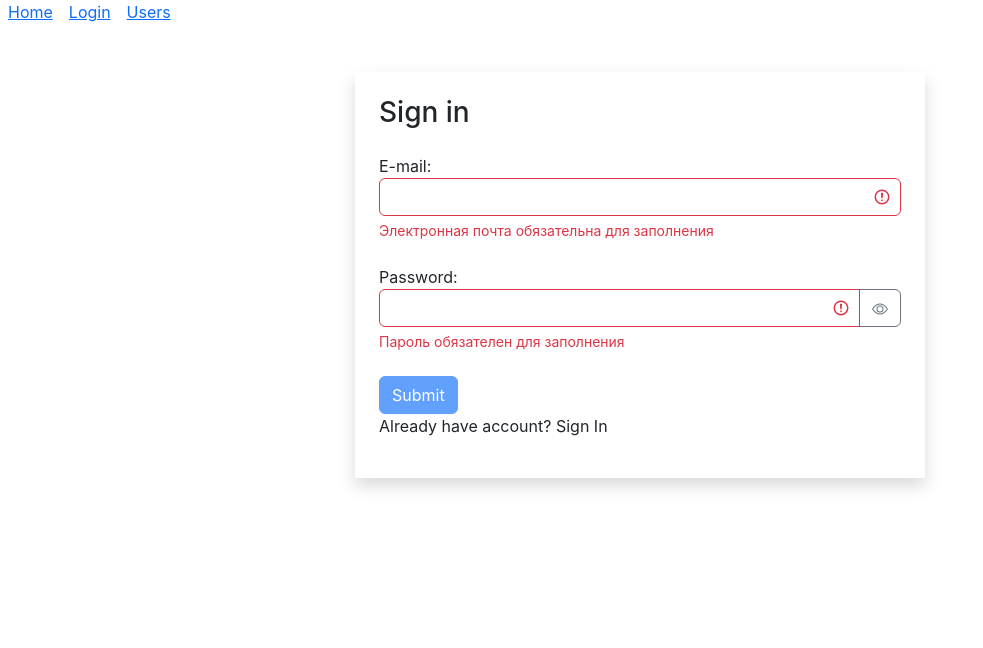
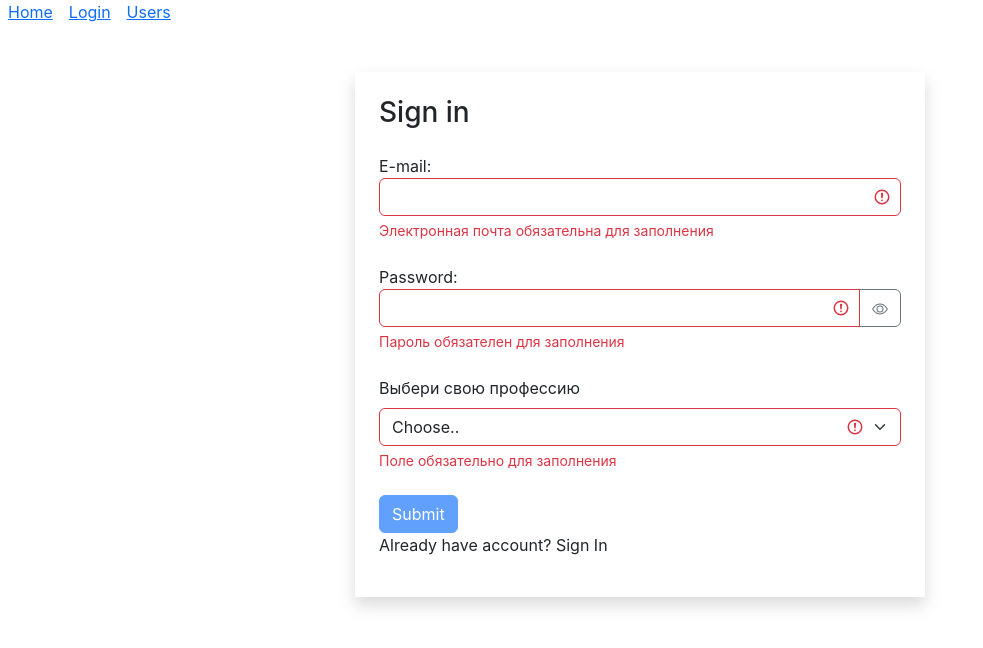
Before and after one commit to DmitriyKanischev/Fast-app-beta, a React (Create React App) app: page /login/1 in a window 1280 px wide. Both pictures are taken after a click on the button "Sign Up". Shown: the top 648 px of the page, without its empty margins (0-983 px from the left). Built offline with nearby package versions, Linux system fonts and the light colour scheme.

Commit message:
SelectField created

```diff
--- /dev/null
+++ b/src/components/common/form/SelectField.jsx
@@ -0,0 +1,54 @@
+import React from 'react';
+import PropTypes from "prop-types";
+
+const SelectField = ({label, value, onChange, defaultOption, options, error}) => {
+
+    const getInputClasses = () => {
+        return "form-select "+(error ? 'is-invalid': 'is-valid')
+    }
+
+    const optionsArray = !Array.isArray(options) && typeof(options) === "object" ?
+        Object.keys(options).map(optionName=>(
+            {
+                name:options[optionName].name,
+                value:options[optionName]._id
+            })) : options;
+
+    return (
+        <div className='mb-4'>
+                            <label htmlFors="validationCustom04" className='form-label'>{label}</label>
+                            <select
+                                className={getInputClasses()}
+                                id='validationCustom04'
+                                name='profession'
+                                value={value}
+                                onChange={onChange}>
+                                <option
+                                        disabled value="">
+                                        {defaultOption}
+                                </option>
+                                {
+                                    optionsArray && optionsArray.map(option=>
+                                        <option
+                                            value={option.value}
+                                            key={option.value}>
+                                            {option.name}
+                                        </option>
+                                    )
+                                }
+                            </select>
+                            {error && <div className='invalid-feedback'>{error}</div>}
+                        </div>
+     );
+}
+SelectField.propTypes = {
+    defaultOption:PropTypes.string,
+    label:PropTypes.string,
+    value:PropTypes.string,
+    onChange:PropTypes.func,
+    error:PropTypes.string,
+    options:PropTypes.oneOfType([PropTypes.object, PropTypes.array])
+}
+
+
+export default SelectField;
--- a/src/components/ui/SignUpForm.jsx
+++ b/src/components/ui/SignUpForm.jsx
@@ -1,11 +1,18 @@
 import React, {useEffect, useState} from 'react';
 import TextField from '../common/form/TextField';
 import { validator } from '../../utils/validator';
+import api from '../../api';
+import SelectField from '../common/form/SelectField';
 
 
 const SignUpForm = () => {
-    const [data, setData] = useState({email:"",password:""});
-    const [errors, setErrors] = useState({})
+    const [data, setData] = useState({email:"",password:"", profession: ""});
+    const [professions, setProfession] = useState();
+    const [errors, setErrors] = useState({});
+
+    useEffect(() => {
+        api.professions.fetchAll().then((data)=>setProfession(data))
+    }, [])
     const handleChange = ({target}) => {
         setData((prevState) => ({
             ...prevState,
@@ -23,6 +30,9 @@ const SignUpForm = () => {
             isContainDigit: {message: "Пароль должен содержать цифру"},
             minLength: {message: "Минимальная длина пароля - 8 символов", value: 8}
         },
+        profession: {
+            isRequired: {message: "Поле обязательно для заполнения"}
+        }
     }
     useEffect(()=>{
         validate()
@@ -61,7 +71,22 @@ const SignUpForm = () => {
                             onChange={handleChange}
                             error={errors.password}
                         />
-                        <button className='btn btn-primary' type='submit' disabled={!isValid}>Submit</button>
+                        <SelectField
+                            label="Выбери свою профессию"
+                            defaultOption="Choose.."
+                            options={professions}
+                            onChange={handleChange}
+                            value={data.profession}
+                            error={errors.profession}
+                        />
+
+                        <button
+                            className='btn btn-primary'
+                            type='submit'
+                            disabled={!isValid}
+                            >
+                            Submit
+                        </button>
                     </form>
             </>
      );
```
